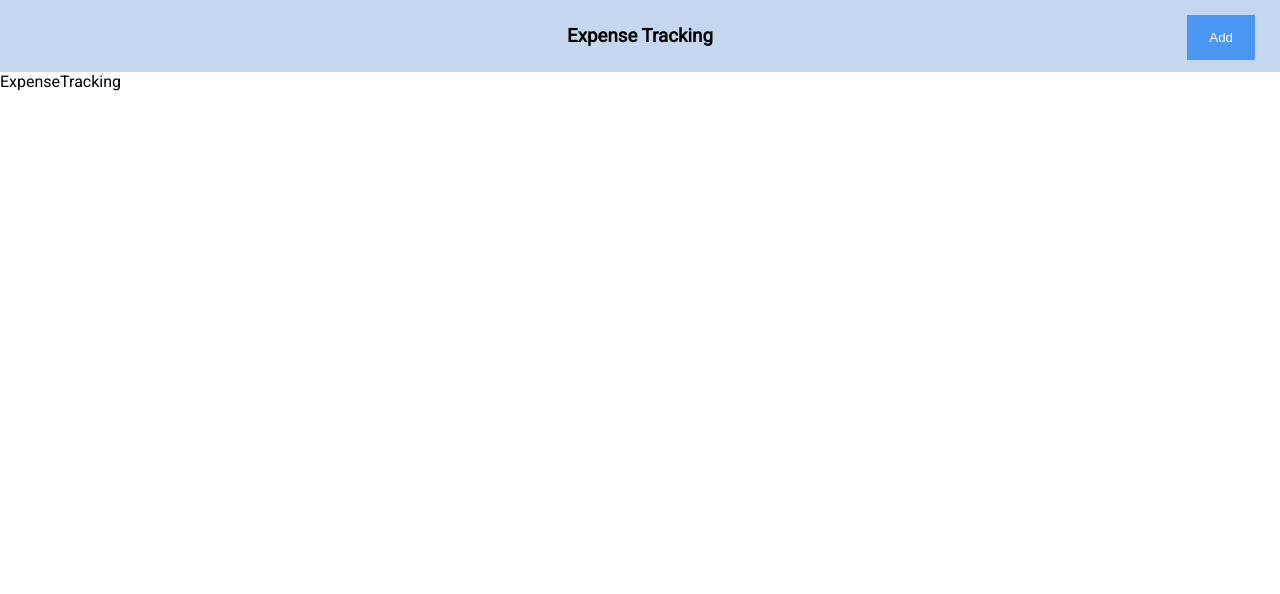
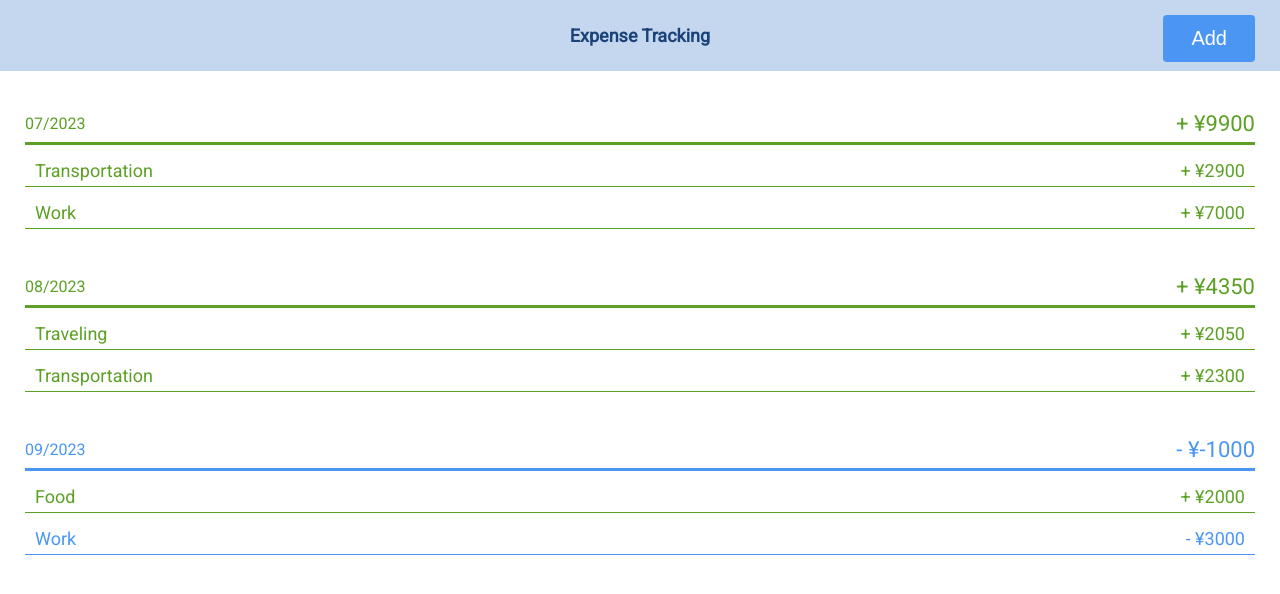
Before and after one commit to skalkii/expense-tracker, a Next.js app: page / in a window 1280 px wide. Shown: the top 594 px of the page. Built offline with nearby package versions, Linux system fonts and the light colour scheme.

Commit message:
monthly expense list and expense context

```diff
--- a/app/layout.tsx
+++ b/app/layout.tsx
@@ -1,4 +1,5 @@
 import type { Metadata } from "next";
+import ExpensesProvider from "@/contexts/expenses";
 import "../styles/global.css";
 import "../styles/_main.scss";
 
@@ -14,7 +15,9 @@ export default function RootLayout({
 }>) {
   return (
     <html lang="en">
-      <body className={""}>{children}</body>
+      <body>
+        <ExpensesProvider>{children}</ExpensesProvider>
+      </body>
     </html>
   );
 }
--- /dev/null
+++ b/components/expensetracking/expensetracking.module.scss
@@ -0,0 +1,54 @@
+@import "../../styles//main";
+
+.monthlyContainer {
+  display: flex;
+  flex-direction: column;
+  gap:rem(25);
+  padding: rem(15);
+  @include md {
+    padding: rem(25);
+  }
+}
+
+.monthlyCard {
+  display: flex;
+  flex-direction: column;
+  padding: rem(5) 0;
+}
+
+.cashIn {
+  color: colorToHex("primary-green");
+  border-color: colorToHex("primary-green") !important;
+}
+
+.cashOut {
+  color: colorToHex("primary-blue");
+  border-color: colorToHex("primary-blue") !important;
+}
+
+.cardHeader {
+  display: flex;
+  border-bottom: rem(3) solid transparent;
+  align-items: center;
+  justify-content: space-between;
+  p {
+    font-size: rem(16);
+    padding-top: rem(10);
+    padding-bottom: rem(6);
+    &:last-child {
+      font-size: rem(22);
+
+    }
+  }
+}
+
+.cardItem {
+  display: flex;
+  border-bottom: rem(1) solid transparent;
+  align-items: center;
+  justify-content: space-between;
+  p {
+    font-size: rem(18);
+    padding: rem(15 10 5 10);
+  }
+}
--- a/components/expensetracking/index.tsx
+++ b/components/expensetracking/index.tsx
@@ -1,15 +1,81 @@
-import React from "react";
+"use client";
+
+import React, { useContext } from "react";
 import TopBar, { TopBarPropTypes } from "../topbar";
+import {
+  Expense,
+  ExpenseTypeEnum,
+  ExpensesContext,
+  getAmountString,
+  getAmountStringByType,
+  getMonthString,
+  getMonthlyExpenses,
+  getTotalExpense,
+} from "@/contexts/expenses";
+import styles from "./expensetracking.module.scss";
+import classNames from "classnames";
 
 export interface ExpenseTrackingPropTypes {
   topbar: TopBarPropTypes;
 }
 
+interface ExpenseMonthlyCardPropTypes {
+  month: string;
+  expenses: Expense[];
+}
+
+const ExpenseMonthlyCard = ({
+  month,
+  expenses,
+}: ExpenseMonthlyCardPropTypes) => {
+  const totalExpense = getTotalExpense(expenses);
+  return (
+    <div className={styles.monthlyCard}>
+      <div
+        className={classNames(
+          styles.cardHeader,
+          totalExpense < 0 ? styles.cashOut : styles.cashIn
+        )}
+      >
+        <p>{month}</p>
+        <p>{getAmountString(totalExpense)}</p>
+      </div>
+      {expenses.map(({ amount, category, type }, index) => {
+        return (
+          <div
+            key={`exp${index}`}
+            className={classNames(
+              styles.cardItem,
+              type === ExpenseTypeEnum.CashOut ? styles.cashOut : styles.cashIn
+            )}
+          >
+            <p>{category.name}</p>
+            <p>{getAmountStringByType(type, amount)}</p>
+          </div>
+        );
+      })}
+    </div>
+  );
+};
+
 const ExpenseTracking = ({ topbar }: ExpenseTrackingPropTypes) => {
+  const { expenses } = useContext(ExpensesContext);
+  const monthlyExpenses = getMonthlyExpenses(expenses);
+  console;
   return (
     <div>
       <TopBar {...topbar} />
-      ExpenseTracking
+      <div className={styles.monthlyContainer}>
+        {monthlyExpenses.map((monthExpense, index) => {
+          return (
+            <ExpenseMonthlyCard
+              month={getMonthString(monthExpense[0].date)}
+              expenses={monthExpense}
+              key={`monthly${index}`}
+            />
+          );
+        })}
+      </div>
     </div>
   );
 };
--- a/components/topbar/topbar.module.scss
+++ b/components/topbar/topbar.module.scss
@@ -10,11 +10,15 @@
   @include md {
     padding: rem(25);
   }
+  h3 {
+    font-size: rem(18);
+    color: colorToHex("secondary-blue")
+  }
 }
 
 .btnwrap {
   position: absolute;
-  top: rem(10);
+  top: rem(8);
   right: rem(15);
   @include md {
     top: rem(15);
--- /dev/null
+++ b/contexts/expenses/index.tsx
@@ -0,0 +1,142 @@
+"use client";
+
+import { FC, ReactNode, createContext, useState } from "react";
+
+export enum ExpenseTypeEnum {
+  CashIn = "Cash In",
+  CashOut = "Cash Out",
+}
+
+interface Category {
+  name: string;
+  isMain: boolean;
+  order: number;
+}
+
+export interface Expense {
+  type: ExpenseTypeEnum;
+  category: Category;
+  date: Date;
+  amount: number;
+  description: string;
+}
+
+export const getTotalExpense = (expenses: Expense[]): number => {
+  let total = 0;
+  for (const { type, amount } of expenses) {
+    if (type === ExpenseTypeEnum.CashIn) total += amount;
+    else total -= amount;
+  }
+  return total;
+};
+
+export const getAmountString = (amount: number, currency = "¥"): string => {
+  return `${amount < 0 ? "-" : "+"} ${currency}${amount}`;
+};
+
+export const getAmountStringByType = (
+  type: ExpenseTypeEnum,
+  amount: number,
+  currency = "¥"
+): string => {
+  return `${type === ExpenseTypeEnum.CashOut ? "-" : "+"} ${currency}${amount}`;
+};
+
+export const getMonthString = (date: Date): string => {
+  const [year, month, day] = date.toISOString().split("T")[0].split("-");
+  return month + "/" + year;
+};
+
+export const getMonthlyExpenses = (expenses: Expense[]): Expense[][] => {
+  const result = [];
+  if (!expenses.length) return [[]];
+  const sortedExpenses = [...expenses].sort(
+    (a, b) => a.date.getTime() - b.date.getTime()
+  );
+  let monthString = getMonthString(sortedExpenses[0].date);
+  let monthlyExpenses = [];
+  for (const expense of sortedExpenses) {
+    const nextMonthStr = getMonthString(expense.date);
+    if (nextMonthStr !== monthString) {
+      result.push(monthlyExpenses);
+      monthString = nextMonthStr;
+      monthlyExpenses = [];
+    }
+    monthlyExpenses.push(expense);
+  }
+  if (monthlyExpenses.length) result.push(monthlyExpenses);
+
+  return result;
+};
+
+const Categories: Category[] = [
+  { isMain: true, order: 1, name: "Food" },
+  { isMain: true, order: 2, name: "Transportation" },
+  { isMain: true, order: 3, name: "Work" },
+  { isMain: false, order: 4, name: "Traveling" },
+];
+
+const ExpensesDummy: Expense[] = [
+  {
+    type: ExpenseTypeEnum.CashIn,
+    category: Categories[0],
+    date: new Date("2023-09-10"),
+    amount: 2000,
+    description: "bought something",
+  },
+  {
+    type: ExpenseTypeEnum.CashIn,
+    category: Categories[1],
+    date: new Date("2023-07-10"),
+    amount: 2900,
+    description: "bought something",
+  },
+  {
+    type: ExpenseTypeEnum.CashIn,
+    category: Categories[2],
+    date: new Date("2023-07-10"),
+    amount: 7000,
+    description: "bought something",
+  },
+  {
+    type: ExpenseTypeEnum.CashIn,
+    category: Categories[3],
+    date: new Date("2023-08-10"),
+    amount: 2050,
+    description: "bought something",
+  },
+  {
+    type: ExpenseTypeEnum.CashIn,
+    category: Categories[1],
+    date: new Date("2023-08-10"),
+    amount: 2300,
+    description: "bought something",
+  },
+  {
+    type: ExpenseTypeEnum.CashOut,
+    category: Categories[2],
+    date: new Date("2023-09-10"),
+    amount: 3000,
+    description: "bought something",
+  },
+];
+
+export interface ExpensesContextType {
+  expenses: Expense[];
+}
+
+export const ExpensesContext = createContext<ExpensesContextType>({
+  expenses: [],
+});
+
+const ExpensesProvider: FC<{ children: ReactNode }> = ({ children }) => {
+  const [expenses, setExpenses] = useState<Expense[]>(ExpensesDummy);
+  const [categories, setCategories] = useState<Category[]>(Categories);
+  return (
+    <ExpensesContext.Provider value={{ expenses }}>
+      {children}
+    </ExpensesContext.Provider>
+  );
+};
+
+export default ExpensesProvider;
--- a/styles/_buttons.scss
+++ b/styles/_buttons.scss
@@ -5,10 +5,13 @@
   cursor: pointer;
   border: none;
   text-align: center;
-  padding: rem(10 20);
+  font-size: rem(18);
+  padding: rem(8 22);
+  border-radius: rem(4);
 
   @include md {
-    padding: rem(15 22);
+    padding: rem(12 28);
+    font-size: rem(20);
   }
 
   &.solid {
--- a/styles/global.css
+++ b/styles/global.css
@@ -1,5 +1,32 @@
-body,
+html {
+  box-sizing: border-box;
+  scroll-behavior: smooth;
+  overscroll-behavior-y: none;
+}
+
+*,
+*:before,
+*:after {
+  box-sizing: inherit;
+}
+
+*:focus {
+  outline: none;
+}
+
+body {
+  box-sizing: border-box;
+  margin: 0;
+  padding: 0;
+}
+
+p,
 h3 {
+  margin: 0;
   padding: 0;
-  margin: 0;
 }
+
+input,
+select {
+  border-radius: 0;
+}
```
